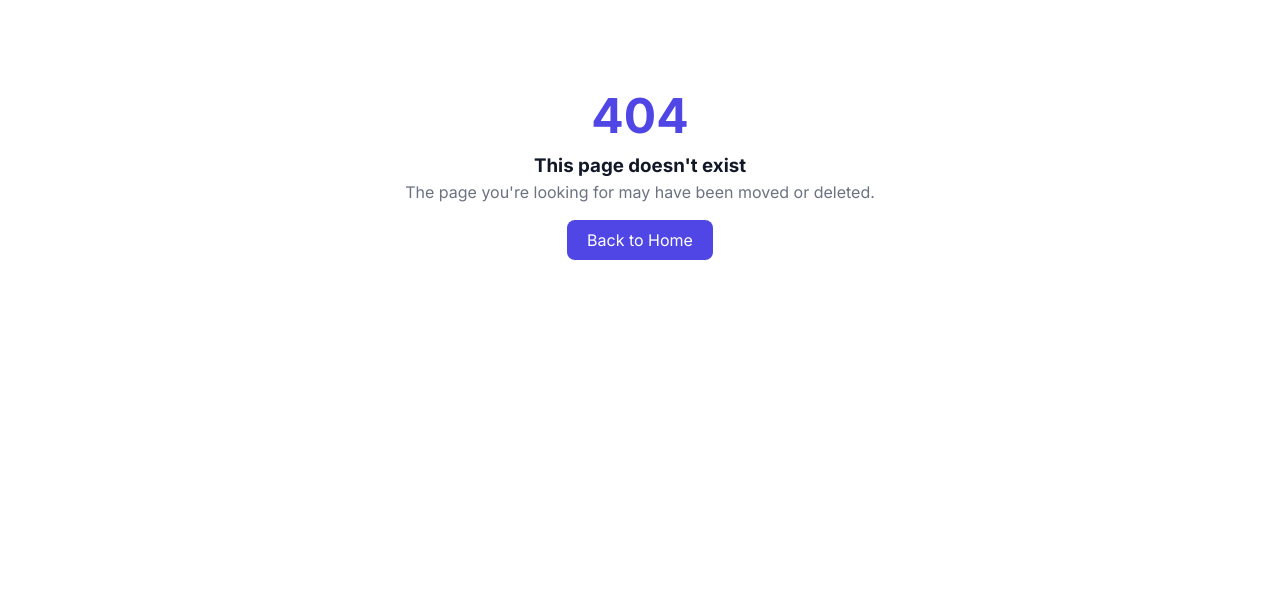
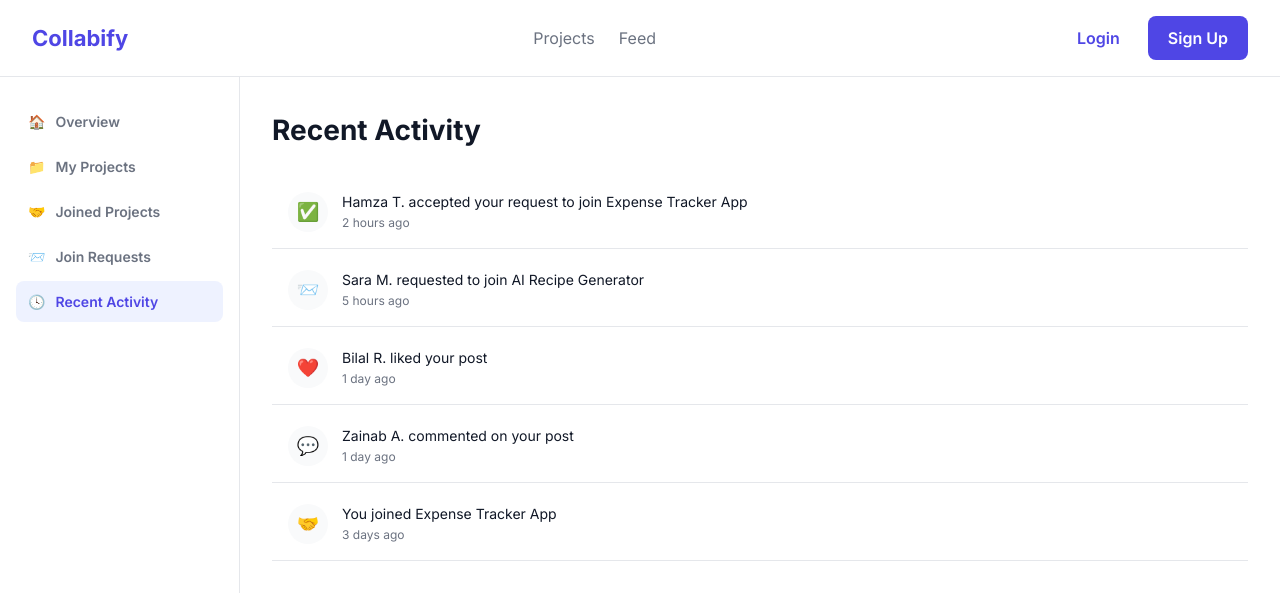
Before and after one commit to Moazam80/collabify, a React (Vite) app in the folder frontend/: page /dashboard/activity in a window 1280 px wide. Before the commit this address had no page. Shown: the top 600 px of the page. Built offline with nearby package versions, Linux system fonts and the light colour scheme.

Commit message:
feat: add Recent Activity page, completing the Dashboard

```diff
--- a/frontend/src/App.jsx
+++ b/frontend/src/App.jsx
@@ -15,6 +15,7 @@ import Dashboard from "./pages/Dashboard";
 import MyProjects from "./pages/MyProjects";
 import JoinedProjects from "./pages/JoinedProjects";
 import JoinRequests from "./pages/JoinRequests";
+import Activity from "./pages/Activity";
 import DashboardLayout from "./layouts/DashboardLayout";
 import NotFound from "./pages/NotFound";
 
@@ -42,6 +43,7 @@ function App() {
           <Route path="my-projects" element={<MyProjects />} />
           <Route path="joined" element={<JoinedProjects />} />
           <Route path="requests" element={<JoinRequests />} />
+          <Route path="activity" element={<Activity />} />
         </Route>
         <Route path="*" element={<NotFound />} />
       </Routes>
--- /dev/null
+++ b/frontend/src/pages/Activity.jsx
@@ -0,0 +1,94 @@
+// Dummy data — in Phase 17, this will be generated automatically from real events
+const activities = [
+  {
+    id: 1,
+    icon: "✅",
+    text: "Hamza T. accepted your request to join Expense Tracker App",
+    timeAgo: "2 hours ago",
+  },
+  {
+    id: 2,
+    icon: "📨",
+    text: "Sara M. requested to join AI Recipe Generator",
+    timeAgo: "5 hours ago",
+  },
+  {
+    id: 3,
+    icon: "❤️",
+    text: "Bilal R. liked your post",
+    timeAgo: "1 day ago",
+  },
+  {
+    id: 4,
+    icon: "💬",
+    text: "Zainab A. commented on your post",
+    timeAgo: "1 day ago",
+  },
+  {
+    id: 5,
+    icon: "🤝",
+    text: "You joined Expense Tracker App",
+    timeAgo: "3 days ago",
+  },
+];
+
+function Activity() {
+  return (
+    <div>
+      <h1 style={{ fontSize: "var(--font-size-h2)", fontWeight: "700", marginBottom: "24px" }}>
+        Recent Activity
+      </h1>
+
+      {activities.length > 0 ? (
+        <div style={{ display: "flex", flexDirection: "column", gap: "4px" }}>
+          {activities.map((activity) => (
+            <div
+              key={activity.id}
+              style={{
+                display: "flex",
+                alignItems: "center",
+                gap: "14px",
+                padding: "16px",
+                borderBottom: "1px solid var(--color-border)",
+              }}
+            >
+              <div
+                style={{
+                  width: "40px",
+                  height: "40px",
+                  borderRadius: "50%",
+                  background: "var(--color-background-alt)",
+                  display: "flex",
+                  alignItems: "center",
+                  justifyContent: "center",
+                  fontSize: "18px",
+                  flexShrink: 0,
+                }}
+              >
+                {activity.icon}
+              </div>
+              <div style={{ flex: 1 }}>
+                <p style={{ fontSize: "var(--font-size-small)" }}>{activity.text}</p>
+                <p
+                  style={{
+                    fontSize: "var(--font-size-caption)",
+                    color: "var(--color-text-secondary)",
+                    marginTop: "2px",
+                  }}
+                >
+                  {activity.timeAgo}
+                </p>
+              </div>
+            </div>
+          ))}
+        </div>
+      ) : (
+        <div style={{ textAlign: "center", padding: "48px 0", color: "var(--color-text-secondary)" }}>
+          <p>No recent activity yet.</p>
+        </div>
+      )}
+    </div>
+  );
+}
+
+export default Activity;
```
